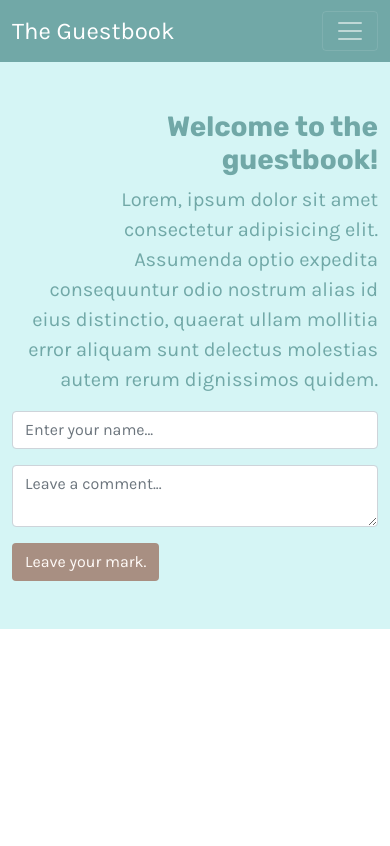
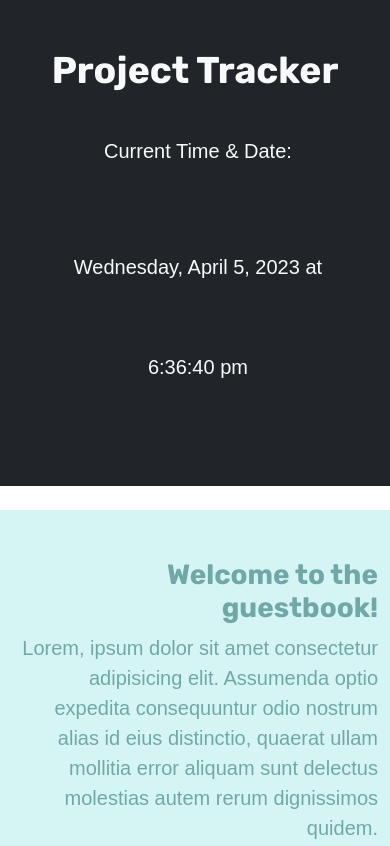
Before and after one commit to bryannguyen9/project-tracker, a plain HTML site: page index.html in a window 390 px wide. Shown: the top 846 px of the page. Drawn offline with nearby package versions, Linux system fonts and the light colour scheme.

Commit message:
added current date to header

```diff
--- a/assets/script.js
+++ b/assets/script.js
@@ -46,3 +46,14 @@ var handleFormSubmit = function (event) {
 };
 
 formEl.on('submit', handleFormSubmit);
+
+
+function currentTime () {
+    var today = dayjs();
+    $('#currentDate').text(today.format('dddd, MMMM D, YYYY [at] h:m:ss a'));
+
+
+}
+
+currentTime();
+setInterval(currentTime, 1000);
--- a/assets/style.css
+++ b/assets/style.css
@@ -9,6 +9,10 @@
   ::selection {
     color: var(--brown);
     background-color: var(--light);
+  }
+
+  header {
+    line-height: 100px;
   }
 
   body {
@@ -27,18 +31,7 @@
     font-weight: 700;
   }
 
-  .custom-navbar {
-    background-color: var(--teal);
-  }
 
-  .custom-navbar a {
-    font-size: 1.5rem;
-    color: var(--lightteal);
-  }
-
-  .custom-navbar a:hover {
-    color: var(--light);
-  }
 
   .hero {
     background-color: var(--lightteal);
@@ -64,3 +57,9 @@
     background-color: var(--teal);
     color: var(--lightteal);
   }
+
+  .lead {
+    font-family: 'Varela Round', sans-serif;
+    margin-left: 2%;
+    color: var(--font-answer);
+  }
--- a/index.html
+++ b/index.html
@@ -17,35 +17,17 @@
     />
 
     <link rel="stylesheet" href="./assets/style.css" />
-    <title>Extending Bootstrap</title>
+    <title>Project Scheduler</title>
   </head>
 
+
   <body>
-    <!-- create and apply a custom class name "custom-navbar" -->
-    <nav class="navbar navbar-expand-lg navbar-dark custom-navbar">
-      <div class="container-fluid">
-        <a class="navbar-brand" href="#">The Guestbook</a>
-        <button
-          class="navbar-toggler"
-          type="button"
-          data-bs-toggle="collapse"
-          data-bs-target="#navbar"
-          aria-controls="navbar"
-          aria-expanded="false"
-          aria-label="Toggle navigation"
-        >
-          <span class="navbar-toggler-icon"></span>
-        </button>
-        <div class="collapse navbar-collapse" id="navbar">
-          <div class="navbar-nav ms-auto">
-            <a class="nav-item nav-link" href="#">Home</a>
-            <a class="nav-item nav-link" href="#">Features</a>
-            <a class="nav-item nav-link" href="#">Pricing</a>
-          </div>
-        </div>
-      </div>
-    </nav>
-
+    <header class="p-5 mb-4 border-5 border-bottom border-dark text-center bg-dark text-light ">
+        <h1 class="display-3">Project Tracker</h1>
+        <p class="lead">Current Time & Date:</p>
+        <p id="currentDate" class="lead"></p>
+      </header>
+      <div class="container-lg px-5"></div>
     <!-- create and apply a custom class name "hero" -->
     <section class="hero py-5">
       <div class="container">
@@ -95,5 +77,6 @@
     integrity="sha384-ka7Sk0Gln4gmtz2MlQnikT1wXgYsOg+OMhuP+IlRH9sENBO0LRn5q+8nbTov4+1p"
     crossorigin="anonymous"
   ></script>
+  <script src="https://cdn.jsdelivr.net/npm/dayjs@1/dayjs.min.js"></script>
   <script src="./assets/script.js"></script>
 </html>
```
